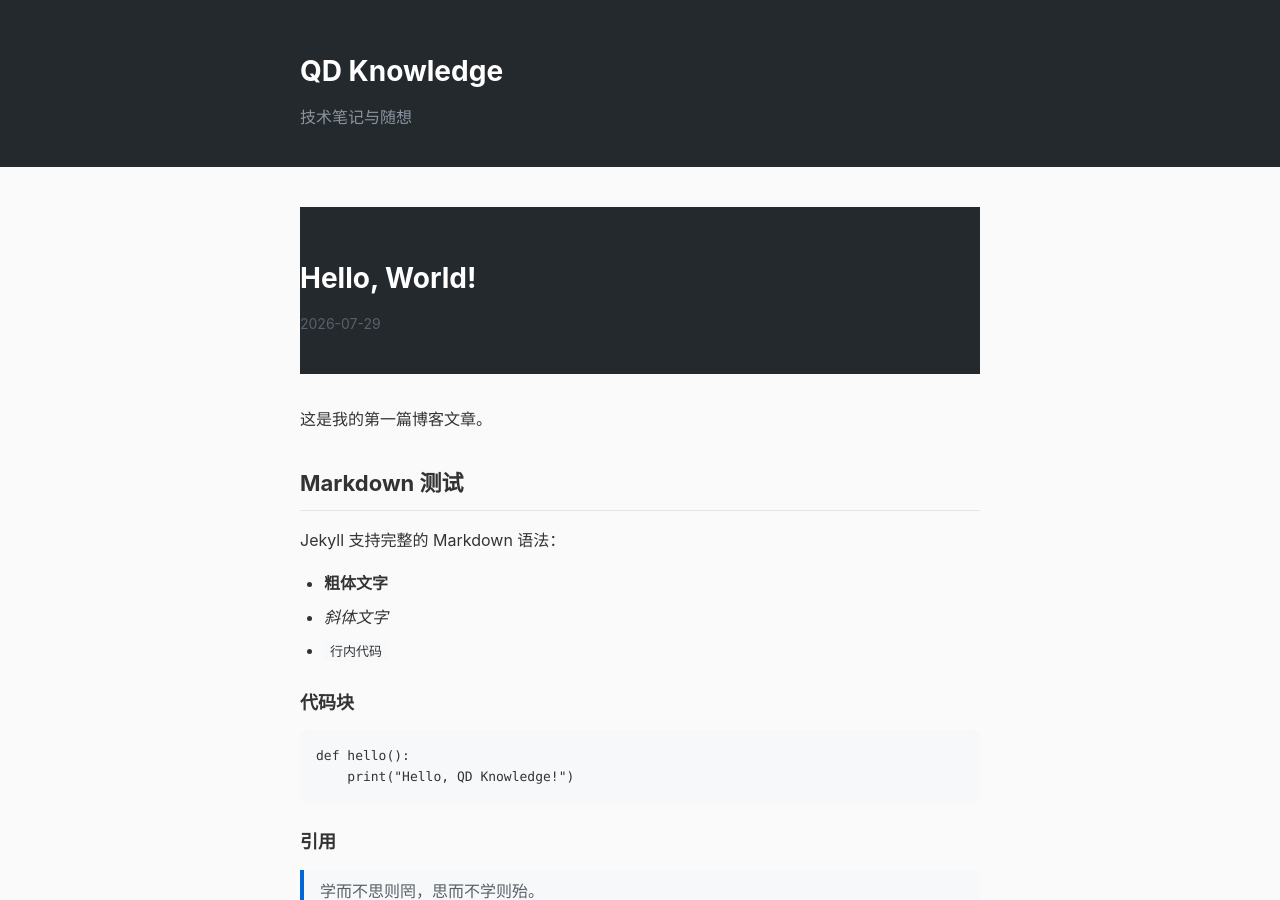
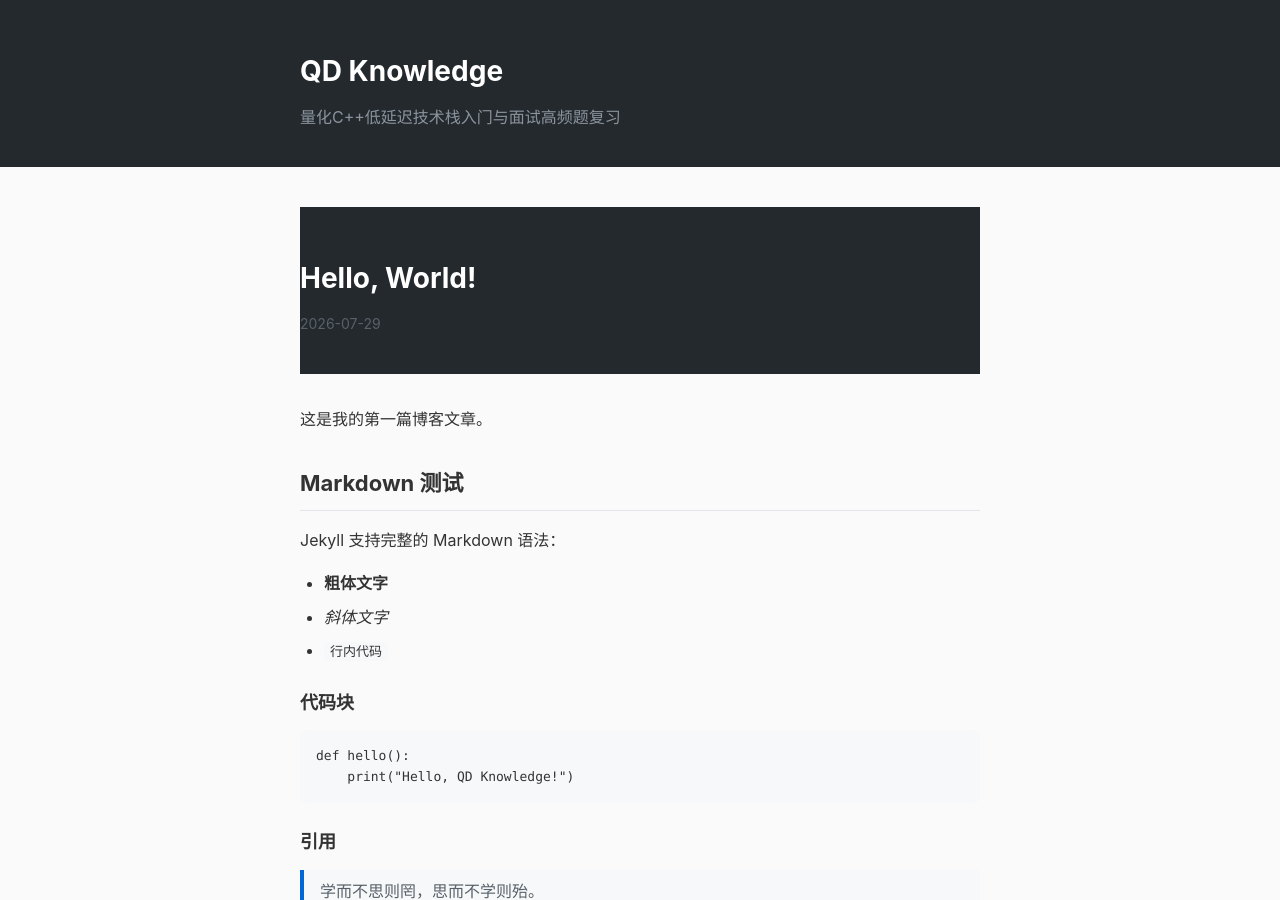
Before and after one commit to 4thcalabash/qd-knowledge, a Jekyll site: the page built from _posts/2026-07-29-hello-world.md, in a window 1280 px wide and 900 px high. Built offline with Jekyll 4.4.1, drawn with Linux system fonts in a browser that asks for light colours.

Commit message:
Update blog description to reflect quant C++ focus

```diff
--- a/_config.yml
+++ b/_config.yml
@@ -1,5 +1,5 @@
 title: QD Knowledge
-description: 技术笔记与随想
+description: 量化C++低延迟技术栈入门与面试高频题复习
 author: 4thcalabash
 baseurl: "/qd-knowledge"
 url: "https://4thcalabash.github.io"
```
Also changed, not shown: index.md (+2 -0 lines).
